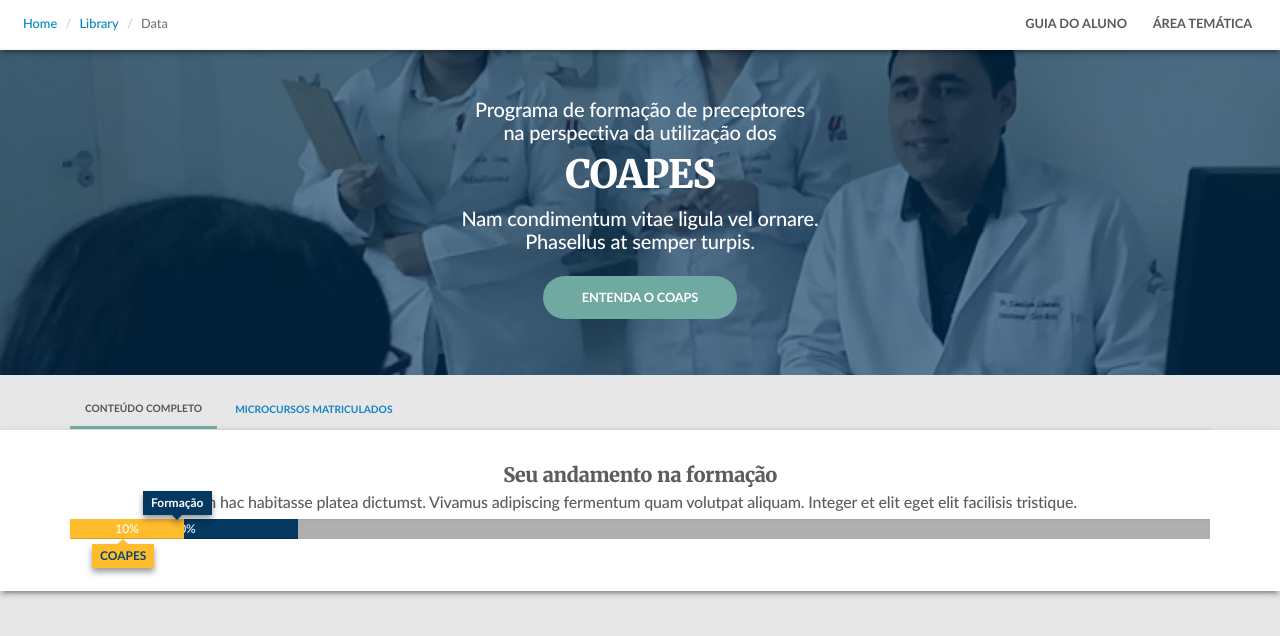
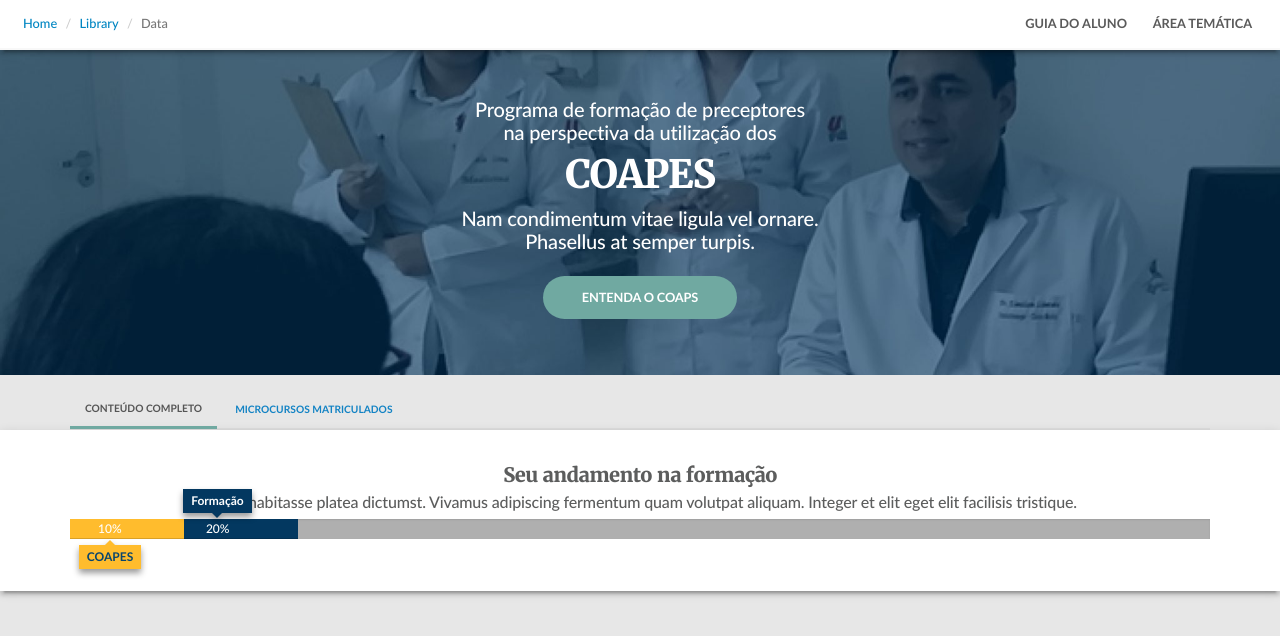
Before and after one commit to thsl/unasus-preceptores, a plain HTML site: page index.html in a window 1280 px wide. Drawn offline with Linux system fonts and the light colour scheme.

Commit message:
Reajustes

```diff
--- a/assets/js/theme.js
+++ b/assets/js/theme.js
@@ -22,10 +22,11 @@ $(function () {
 });
 // inicia os tooltips
 $(function () {
-    //$('[data-toggle="tooltip"]').tooltip();
     $('.tooltip-show').tooltip({trigger: 'manual'}).tooltip('show');
-    //$('[data-toggle="tooltip"]').tooltip({trigger: 'manual'}).tooltip('show');
-
+    $(".progress-bar").each(function(){
+        each_bar_width = $(this).attr('aria-valuenow');
+        $(this).width(each_bar_width + '%');
+    });
 });
 
 
--- a/assets/styles/_less/theme/theme-statusbar.less
+++ b/assets/styles/_less/theme/theme-statusbar.less
@@ -9,8 +9,10 @@
 }
 
 .formacao-status {
-
-
+  .tooltip{
+    position:relative;
+    float:right;
+  }
   .tooltip.in {
     opacity: 1;
   }
@@ -25,7 +27,9 @@
     transition: width 1.5s ease-in-out;
     position: absolute;
     left: 0;
+    text-align: right;
   }
+
   .progress-bar-blue {
     background-color: @blue-darken-one;
     .tooltip.top .tooltip-arrow {
@@ -50,6 +54,5 @@
       background-color: @yellow;
       color: @blue-two;
     }
-
   }
 }
```
Also changed, not shown: assets/styles/css/theme.css, 1 other file.
